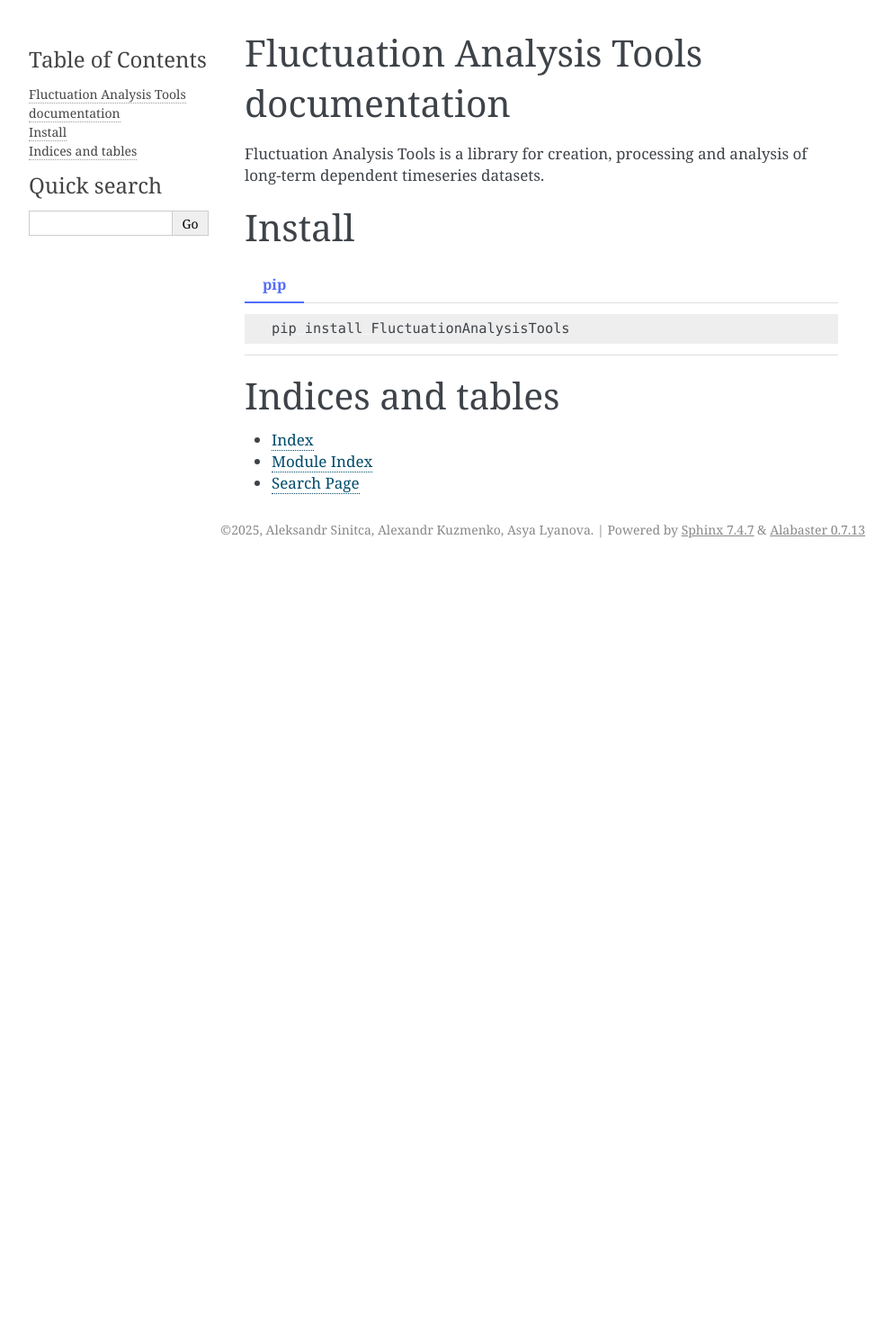
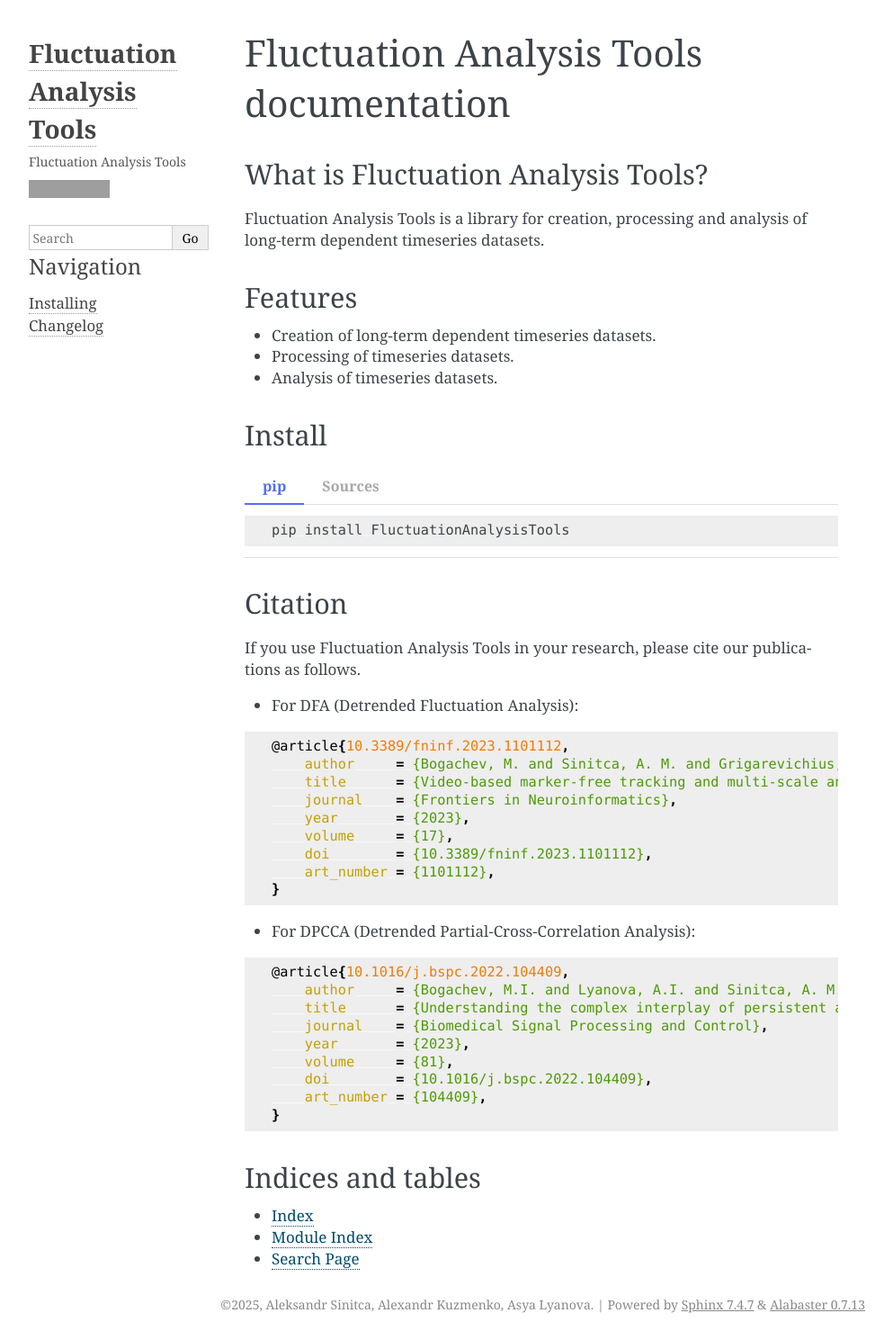
Before and after one commit to Digiratory/StatTools, a Sphinx documentation site: the page built from docs/source/index.rst, in a window 1280 px wide. Shown: the whole page at 90% size, without its empty margins (148-1141 px from the left). Built offline with Sphinx 7.4.7, drawn with Linux system fonts in a browser that asks for light colours; pages that are not in the unit, such as notebooks, are missing from menus; the version number could not be read and is left out; before the commit the page ends 900 px from its top, so only the background shows below that; grey boxes are pictures that could not be loaded.

Commit message:
docsL changelog, fixes of docstrings

```diff
--- /dev/null
+++ b/docs/source/changelog.rst
@@ -0,0 +1 @@
+.. mdinclude:: ../../CHANGELOG.md
--- a/docs/source/conf.py
+++ b/docs/source/conf.py
@@ -22,6 +22,7 @@ release = "1.10.0"
 # https://www.sphinx-doc.org/en/master/usage/configuration.html#general-configuration
 
 extensions = [
+    "alabaster",
     "sphinx.ext.autosummary",
     "sphinx.ext.graphviz",
     "sphinx.ext.inheritance_diagram",
@@ -31,7 +32,9 @@ extensions = [
     "sphinx_copybutton",
     #   'sphinx_tags',
     "sphinx.ext.napoleon",
+    "m2r2",
 ]
+source_suffix = [".rst", ".md"]
 
 # Napoleon settings
 napoleon_google_docstring = True
@@ -74,6 +77,21 @@ intersphinx_mapping = {
 # https://www.sphinx-doc.org/en/master/usage/configuration.html#options-for-html-output
 
 html_theme = "alabaster"
+html_theme_options = {
+    "description": "Fluctuation Analysis Tools",
+    "github_user": "Digiratory",
+    "github_repo": "StatTools",
+    "travis_button": False,
+}
+html_sidebars = {
+    "**": [
+        "about.html",
+        "searchfield.html",
+        "navigation.html",
+        "relations.html",
+        "donate.html",
+    ]
+}
 html_static_path = ["_static"]
 
 # If not '', a 'Last updated on:' timestamp is inserted at every page bottom,
--- a/docs/source/index.rst
+++ b/docs/source/index.rst
@@ -2,10 +2,21 @@
 
 .. module:: StatTools
 
+========================================
 Fluctuation Analysis Tools documentation
 ========================================
 
+What is Fluctuation Analysis Tools?
+===================================
+
 Fluctuation Analysis Tools is a library for creation, processing and analysis of long-term dependent timeseries datasets.
+
+Features
+========
+
+- Creation of long-term dependent timeseries datasets.
+- Processing of timeseries datasets.
+- Analysis of timeseries datasets.
 
 Install
 =======
@@ -19,13 +30,42 @@ Install
 
             pip install FluctuationAnalysisTools
 
-.. toctree::
-   :maxdepth: 2
-   :caption: Modules:
-   :titlesonly:
+    .. tab-item:: Sources
 
-   modules
+        .. code-block:: bash
 
+            git clone https://github.com/Digiratory/StatTools.git
+            cd StatTools
+            pip install .
+
+Citation
+========
+If you use Fluctuation Analysis Tools in your research, please cite our publications as follows.
+
+* For DFA (Detrended Fluctuation Analysis):
+.. code-block:: bibtex
+
+    @article{10.3389/fninf.2023.1101112,
+        author     = {Bogachev, M. and Sinitca, A. M. and Grigarevichius, K. and Pyko, N. and Lyanova, A. and Tsygankova, M. and Davletshin, E. and Petrov, K. and Ageeva, T. and Pyko, S. and Kaplun, D. and Kayumov, A. and Mukhamedshina, Y.},
+        title      = {Video-based marker-free tracking and multi-scale analysis of mouse locomotor activity and behavioral aspects in an open field arena: A perspective approach to the quantification of complex gait disturbances associated with Alzheimer's disease},
+        journal    = {Frontiers in Neuroinformatics},
+        year       = {2023},
+        volume     = {17},
+        doi        = {10.3389/fninf.2023.1101112},
+        art_number = {1101112},
+    }
+* For DPCCA (Detrended Partial-Cross-Correlation Analysis):
+.. code-block:: bibtex
+
+    @article{10.1016/j.bspc.2022.104409,
+        author     = {Bogachev, M.I. and Lyanova, A.I. and Sinitca, A. M. and Pyko, S.A. and Pyko, N.S. and Kuzmenko, A.V. and Romanov, S.A. and Brikova, O.I. and Tsygankova, M. and Ivkin, D.Y. and Okovityi, S.V. and Prikhodko, V.A. and Kaplun, D.I. and Sysoev, Y.I. and Kayumov, A.R.},
+        title      = {Understanding the complex interplay of persistent and antipersistent regimes in animal movement trajectories as a prominent characteristic of their behavioral pattern profiles: Towards an automated and robust model based quantification of anxiety test data},
+        journal    = {Biomedical Signal Processing and Control},
+        year       = {2023},
+        volume     = {81},
+        doi        = {10.1016/j.bspc.2022.104409},
+        art_number = {104409},
+    }
 
 Indices and tables
 ==================
@@ -33,3 +73,11 @@ Indices and tables
 * :ref:`genindex`
 * :ref:`modindex`
 * :ref:`search`
+
+
+.. toctree::
+    :hidden:
+
+    modules
+    installing
+    changelog
--- /dev/null
+++ b/docs/source/installing.rst
@@ -0,0 +1,5 @@
+==========
+Installing
+==========
+
+To install the Fluctuation Analysis Tools, you can use pip:
--- a/pyproject.toml
+++ b/pyproject.toml
@@ -30,7 +30,7 @@ Issues = "https://github.com/Digiratory/StatTools/issues"
 Changelog = "https://github.com/Digiratory/StatTools/blob/main/CHANGELOG.md"
 
 [project.optional-dependencies]
-docs = ["Sphinx>=8.1", "sphinxcontrib-napoleon", "sphinx_design", "sphinx-copybutton"]
+docs = ["Sphinx>=8.1", "sphinxcontrib-napoleon", "sphinx_design", "sphinx-copybutton", "docutils<0.21", "m2r2"]
 
 [tool.setuptools_scm]
 version_file = "StatTools/_version.py"
```
Also changed, not shown: 2 other files.
